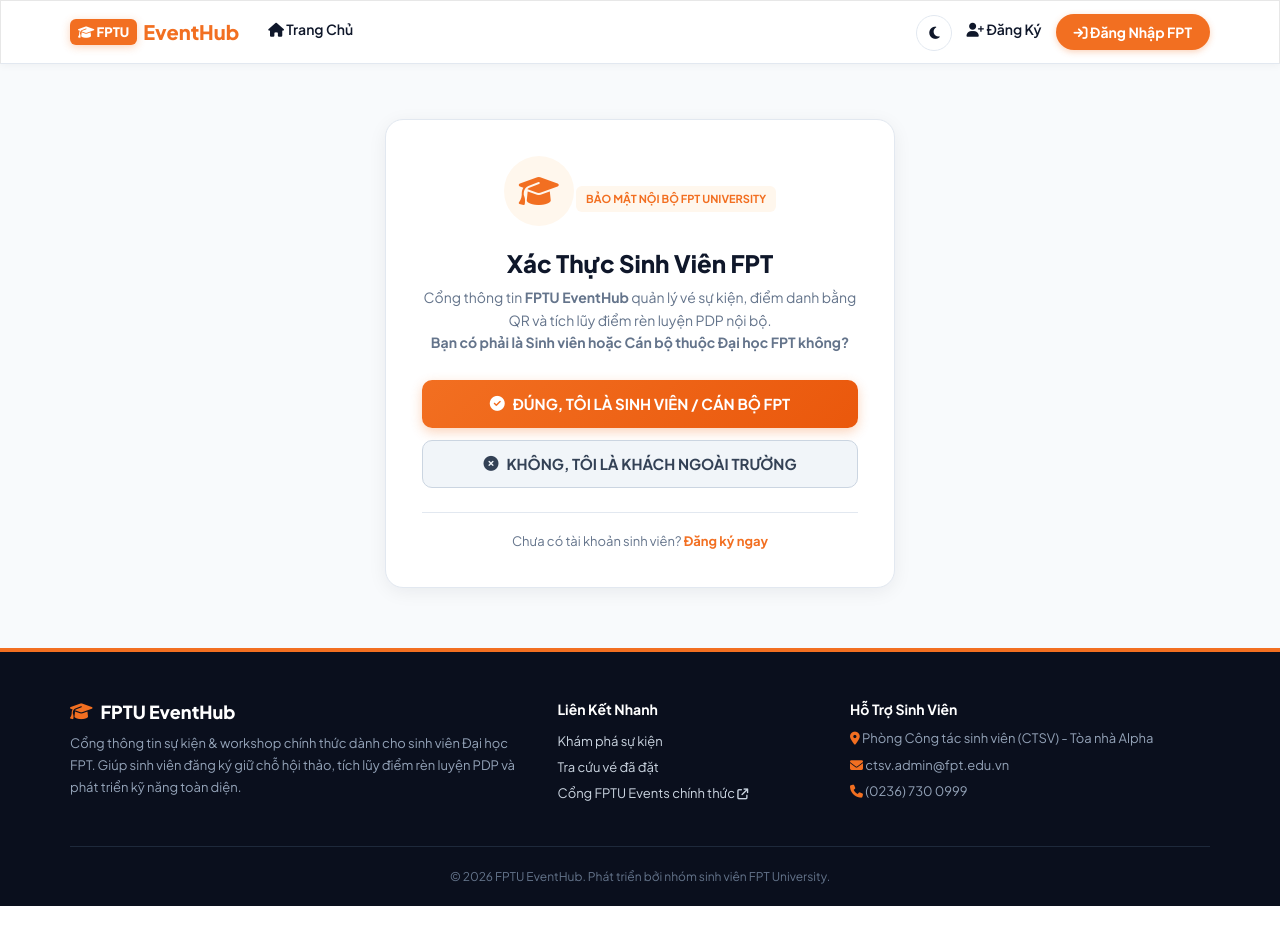
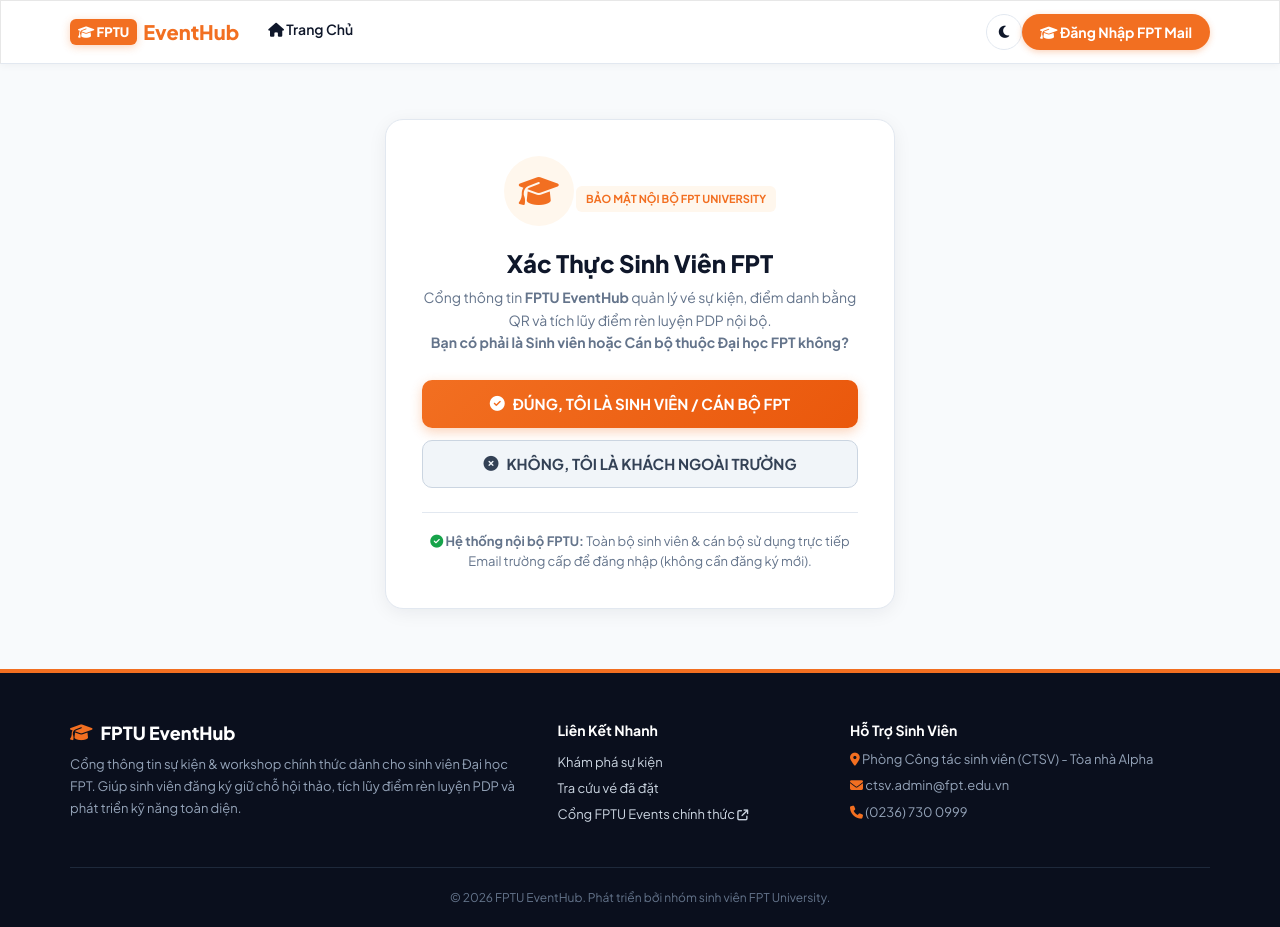
Before and after one commit to CongDung0506/FPTU-EventHub, a Flask app: page /login in a window 1280 px wide. Before the commit the page ends 906 px from the top, so only its background shows below. Run offline with Flask 3, Linux system fonts and the light colour scheme; data comes from the database, SQL or seed files in the repository; some libraries are stand-ins or nearby versions.

Commit message:
feat(auth): streamline to campus SSO model (zero-registration), auto-provision on first FPT login, and simplify navbar

```diff
--- a/app.py
+++ b/app.py
@@ -85,12 +85,41 @@ def login():
             (User.email.ilike(ident)) |
             (User.student_id.ilike(ident))
         ).first()
-        if user and user.check_password(form.password.data.strip()):
-            login_user(user, remember=form.remember_me.data)
-            flash(f"Chào mừng {user.full_name} ({user.role.name}) quay trở lại!", "success")
-            next_page = request.args.get("next")
-            return redirect(next_page or url_for("home"))
-        flash("Email/MSSV hoặc mật khẩu không chính xác. Vui lòng thử lại.", "danger")
+        pwd = form.password.data.strip()
+        if user:
+            if user.check_password(pwd):
+                login_user(user, remember=form.remember_me.data)
+                flash(f"Chào mừng {user.full_name} ({user.role.name}) quay trở lại!", "success")
+                next_page = request.args.get("next")
+                return redirect(next_page or url_for("home"))
+            else:
+                flash("Mật khẩu không chính xác. Vui lòng thử lại (mật khẩu mặc định: pass123).", "danger")
+        else:
+            # Auto-provision student account for valid FPT email domain (Zero Registration needed)
+            if "@" in ident and (ident.lower().endswith("@fpt.edu.vn") or ident.lower().endswith("@fe.edu.vn")):
+                email_clean = ident.lower()
+                role_student = Role.query.filter_by(name="Student").first()
+                # Trich xuat MSSV neu co (vi du: dungtcde200433@fpt.edu.vn -> DE200433)
+                m = re.search(r"([a-zA-Z]{2}\d{6})", email_clean)
+                mssv = m.group(1).upper() if m else f"FU{int(datetime.utcnow().timestamp()) % 1000000}"
+                username_part = email_clean.split("@")[0]
+                name_guess = username_part.replace(".", " ").title()
+
+                new_user = User(
+                    student_id=mssv,
+                    full_name=name_guess,
+                    email=email_clean,
+                    role=role_student,
+                    avatar_url="https://images.unsplash.com/photo-1534528741775-53994a69daeb?auto=format&fit=crop&w=300&q=80"
+                )
+                new_user.set_password(pwd if len(pwd) >= 6 else "pass123")
+                db.session.add(new_user)
+                db.session.commit()
+                login_user(new_user, remember=form.remember_me.data)
+                flash(f"🎉 Chào mừng sinh viên FPT {new_user.full_name} ({new_user.student_id}) đăng nhập thành công!", "success")
+                return redirect(url_for("home"))
+            else:
+                flash("Không tìm thấy tài khoản FPT hoặc MSSV này. Vui lòng sử dụng đúng email trường cấp (@fpt.edu.vn).", "danger")
     return render_template("login.html", form=form)
 
 @app.route("/login/quick/<role_type>")
@@ -120,37 +149,8 @@ def quick_login(role_type):
 def register():
     if current_user.is_authenticated:
         return redirect(url_for("home"))
-    form = RegisterForm()
-    if form.validate_on_submit():
-        email_clean = form.email.data.strip().lower()
-        if not (email_clean.endswith('@fpt.edu.vn') or email_clean.endswith('@fe.edu.vn')):
-            flash('❌ Đăng ký không thành công! FPTU EventHub chỉ dành riêng cho sinh viên & cán bộ Đại học FPT (yêu cầu email @fpt.edu.vn hoặc @fe.edu.vn).', 'danger')
-            return render_template('register.html', form=form)
-        existing_email = User.query.filter_by(email=email_clean).first()
-        if existing_email:
-            flash("Email này đã được đăng ký tài khoản.", "warning")
-            return render_template("register.html", form=form)
-
-        existing_mssv = User.query.filter_by(student_id=form.student_id.data.strip().upper()).first()
-        if existing_mssv:
-            flash("Mã số sinh viên (MSSV) này đã tồn tại trong hệ thống.", "warning")
-            return render_template("register.html", form=form)
-
-        role_student = Role.query.filter_by(name="Student").first()
-        new_user = User(
-            student_id=form.student_id.data.strip().upper(),
-            full_name=form.full_name.data.strip(),
-            email=form.email.data.strip().lower(),
-            phone=form.phone.data.strip() if form.phone.data else None,
-            role=role_student,
-            avatar_url="https://images.unsplash.com/photo-1534528741775-53994a69daeb?auto=format&fit=crop&w=300&q=80"
-        )
-        new_user.set_password(form.password.data)
-        db.session.add(new_user)
-        db.session.commit()
-        flash("Đăng ký tài khoản sinh viên thành công! Bạn có thể đăng nhập ngay.", "success")
-        return redirect(url_for("login"))
-    return render_template("register.html", form=form)
+    flash("🎓 Sinh viên & Cán bộ ĐH FPT không cần đăng ký tài khoản mới! Bạn chỉ cần đăng nhập bằng Email trường cấp (@fpt.edu.vn) hoặc Mã SV (MSSV).", "info")
+    return redirect(url_for("login"))
 
 
 @app.route("/logout")
--- a/templates/base.html
+++ b/templates/base.html
@@ -240,8 +240,11 @@
               </ul>
             </li>
           {% else %}
-            <li><a href="{{ url_for('register') }}" class="feh-navbar__link"><i class="fa-solid fa-user-plus"></i> Đăng Ký</a></li>
-            <li><a href="{{ url_for('login') }}" class="feh-navbar__btn-login"><i class="fa-solid fa-arrow-right-to-bracket"></i> Đăng Nhập FPT</a></li>
+            <li>
+              <a href="{{ url_for('login') }}" class="feh-navbar__btn-login" style="padding:8px 18px;">
+                <i class="fa-solid fa-graduation-cap"></i> Đăng Nhập FPT Mail
+              </a>
+            </li>
           {% endif %}
         </ul>
       </div>
--- a/templates/login.html
+++ b/templates/login.html
@@ -145,10 +145,10 @@
       </div>
     </div>
 
-    <!-- Bottom link to register -->
-    <div style="text-align:center;margin-top:24px;padding-top:18px;border-top:1px solid var(--feh-border);font-size:13px;color:var(--feh-text-muted);">
-      Chưa có tài khoản sinh viên?
-      <a href="{{ url_for('register') }}" style="color:var(--feh-primary);font-weight:700;">Đăng ký ngay</a>
+    <!-- Campus SSO Note -->
+    <div style="text-align:center;margin-top:24px;padding-top:18px;border-top:1px solid var(--feh-border);font-size:13px;color:var(--feh-text-muted);line-height:1.6;">
+      <i class="fa-solid fa-circle-check" style="color:#16a34a;"></i>
+      <strong>Hệ thống nội bộ FPTU:</strong> Toàn bộ sinh viên & cán bộ sử dụng trực tiếp Email trường cấp để đăng nhập (không cần đăng ký mới).
     </div>
 
   </div>
```
